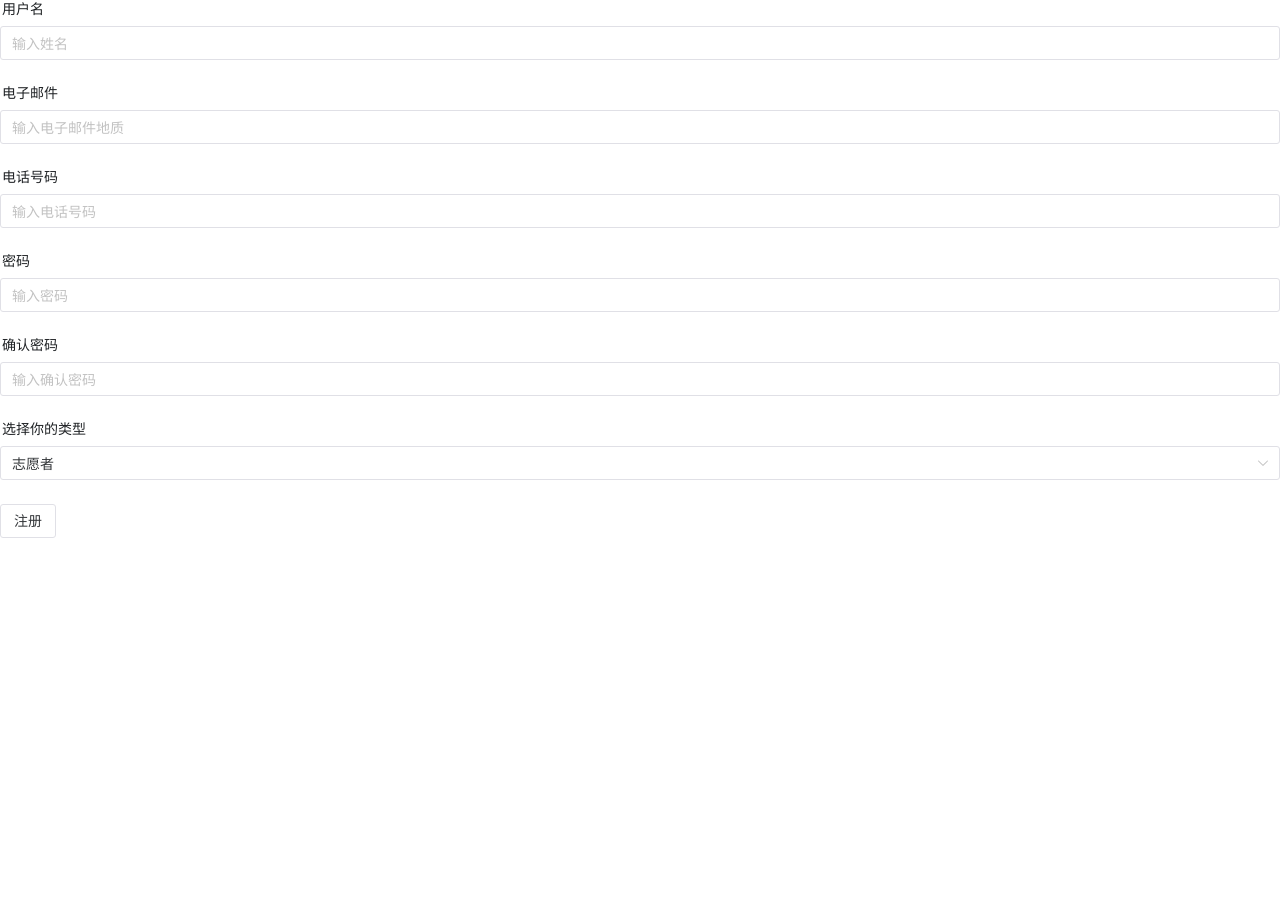
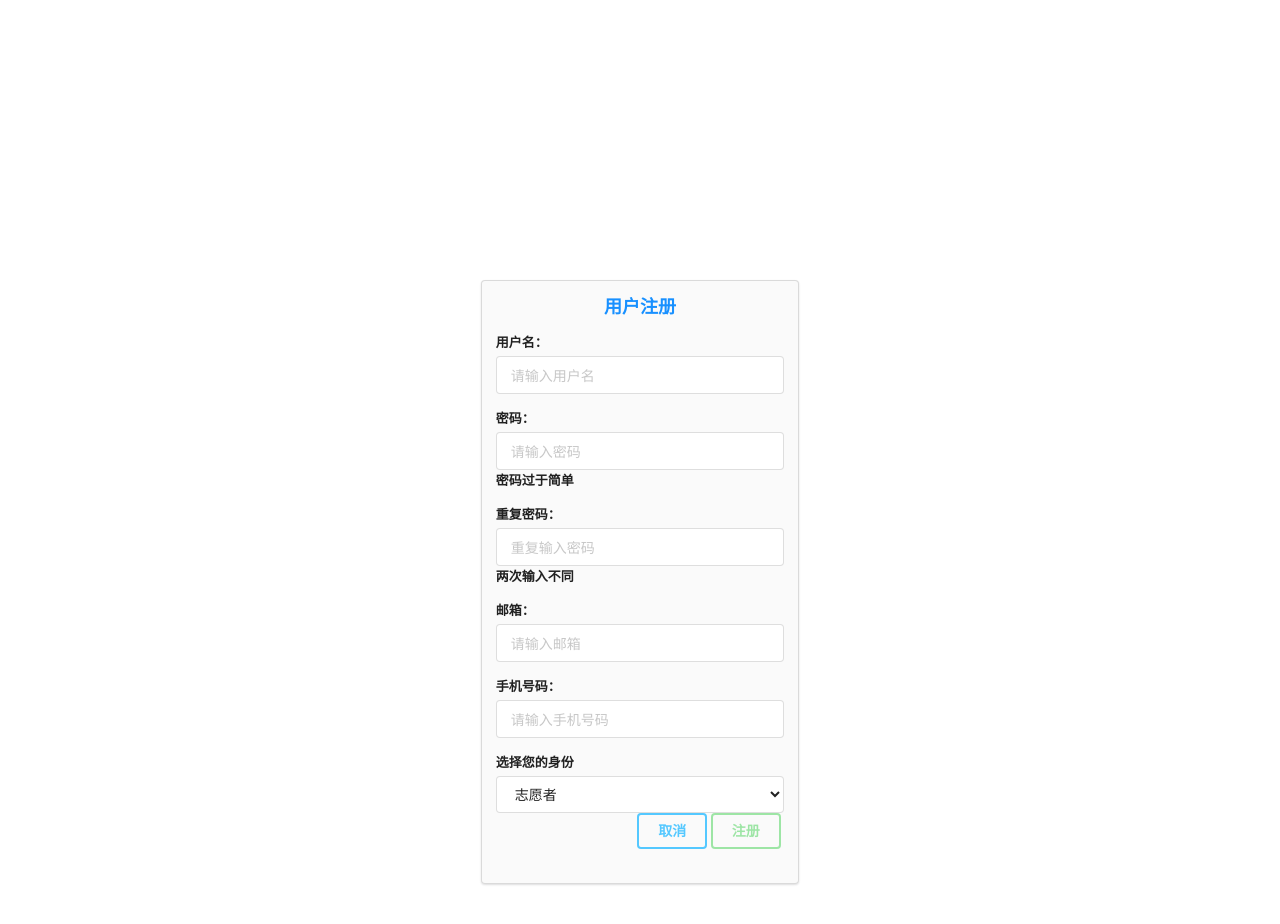
Before and after one commit to FinleyGe/Community-E-Home, a Vue app in the folder e-home-vue/: page /register in a window 1280 px wide. Shown: the top 924 px of the page. Before the commit the page ends 800 px from the top, so only its background shows below. Built offline with nearby package versions, Linux system fonts and the light colour scheme.

Commit message:
注册页面表单提交实现

```diff
--- /dev/null
+++ b/e-home-vue/src/components/Notice.vue
@@ -0,0 +1,31 @@
+<script setup lang="ts">
+
+</script>
+
+<template>
+<div class="notice">
+    <div class="noticeContext">
+        <slot></slot>
+    </div>
+</div>
+</template>
+
+<style>
+.notice {
+    width: 100%;
+    height: 100%;
+    position: fixed;
+    top: 0;
+    left: 0;
+    z-index: 999;
+}
+
+.noticeContext {
+    position: absolute;
+    top: 120px;
+    left: 10px;
+    padding: 5px;
+    background-color: #ffffff;
+    box-shadow: 3px 2px 5px #7777;
+}
+</style>
--- a/e-home-vue/src/routes.ts
+++ b/e-home-vue/src/routes.ts
@@ -7,6 +7,6 @@ export default createRouter({
         { path: '/index', component: () => import("./views/IndexPage.vue")},
         { path: '/test', component: () => import("./views/RegisterPageNew.vue")},
         { path: '/login', name:'login', component: () => import("./views/LoginPage.vue")},
-        { path: '/register', name:'register', component: () => import("./views/RegisterPage.vue")}
+        { path: '/register', name:'register', component: () => import("./views/RegisterPageNew.vue")}
     ]
 })
--- a/e-home-vue/src/store.ts
+++ b/e-home-vue/src/store.ts
@@ -12,10 +12,6 @@ const userState = {
         login (state: any) {
             state.isLoggedIn = true
         },
-        logout (state: any) {
-            state.isLoggedIn = false
-        },
-
     }
 }
 
--- /dev/null
+++ b/e-home-vue/src/utilities/apis.ts
@@ -0,0 +1,20 @@
+import axios from 'axios';
+
+const url = `http://127.0.0.1:8989`
+export interface IUserInfo {
+    name    : string;
+    pwd     : string;
+    email   : string;
+    phone   : string;
+    type    : number;
+}
+
+export function register(userData: IUserInfo):void {
+    axios.post(url + '/api/register', userData)
+    .then((response) => {
+        alert('注册成功');
+        console.log(response);
+    }).catch((error) => {
+        console.log(error);
+    })
+}
--- a/e-home-vue/src/views/RegisterPageNew.vue
+++ b/e-home-vue/src/views/RegisterPageNew.vue
@@ -2,29 +2,37 @@
 import {computed, reactive, ref} from 'vue'
 import {isPwdValid} from '../utilities/valid'
 import axios from 'axios'
-const UserData = reactive({
-    name: '',
-    pwd: '',
-    pwdRepeat: '',
-    email: '',
-    phone: '',
-    type: 0,
+import notice from '../components/Notice.vue'
+import {IUserInfo, register} from '../utilities/apis'
+
+
+const UserData:IUserInfo = reactive({
+  name : '',
+  pwd : '',
+  phone : '',
+  email : '',
+  type : 0,
 })
+
+const pwdRepeat = ref('')
 const isPwdSame = ref(false)
 const pwdValid = ref(false)
 
 function registerClick () {
   if (!(isPwdSame.value && pwdValid.value)) {
     alert("请重新检查您的密码！")
-    // TODO Rebuild a alert
   }else{
-
+    register(UserData);
   }
 }
 function CheckPwd () {
-    isPwdSame.value = UserData.pwd == UserData.pwdRepeat
+    isPwdSame.value = UserData.pwd == pwdRepeat.value
     pwdValid.value = isPwdValid(UserData.pwd)
 }
+function CheckInfo(){
+
+}
+
 function cancelClick() {
   // TODO : cancel click
 }
@@ -39,6 +47,7 @@ function cancelClick() {
                 <div style="padding-bottom: 5em; background-color: rgba(245, 245, 245,0.5);" class="ui segment">
                   <form id="regist" class="ui form" onsubmit="return false;">
                     <h3 style="color: #1890ff;text-align:center;">用户注册</h3>
+                    <!-- <notice> asd asd </notice> -->
                     <div class="field">
                       <label for="username">用户名：</label>
                       <input v-model="UserData.name" type="text" name="username" id="username" placeholder="请输入用户名" >
@@ -52,18 +61,18 @@ function cancelClick() {
                  name="password"
                  id="password"
                  placeholder="请输入密码" >
-                 <label> {{pwdValid?"合法":"密码过于简单"}}</label>
+                 <label class="notice"> {{pwdValid?"合法":"密码过于简单"}}</label>
                  </div>
                     <div class="field">
                       <label for="confirm_password">重复密码：</label>
                       <input
-                      v-model="UserData.pwdRepeat"
+                      v-model="pwdRepeat"
                       @input="CheckPwd"
                       type="password"
                       name="confirm_password"
                       id="confirm_password"
                       placeholder="重复输入密码">
-                        <label> {{ isPwdSame?"合法":"两次输入不同"}} </label>
+                        <label class="notice"> {{ isPwdSame?"合法":"两次输入不同"}} </label>
                     </div>
                     <div class="field">
                       <label for="email">邮箱：</label>
@@ -81,8 +90,12 @@ function cancelClick() {
                         </select>
                     </div>
                     </form>
-                    <p> {{ UserData }}</p>
-                    <button style="float: right;" class="ui inverted green button" @click.native="registerClick"> 注册 </button>
+                    <!-- <p> {{ UserData }}</p> -->
+                    <button
+                    style="float: right;"
+                    class="ui inverted green button"
+                    @click.native="registerClick"
+                    :disabled="!(pwdValid&&isPwdSame)"> 注册 </button>
                     <button style="float: right;" class="ui inverted blue button" @click.native="cancelClick"> 取消 </button>
                 </div>
               </div>
@@ -91,6 +104,8 @@ function cancelClick() {
     </div>
 </template>
 
-<script>
-
-</script>
+<style>
+.notice{
+  color: red;
+}
+</style>
```
Also changed, not shown: 2 other files (tests, documents, lock files or other folders).
